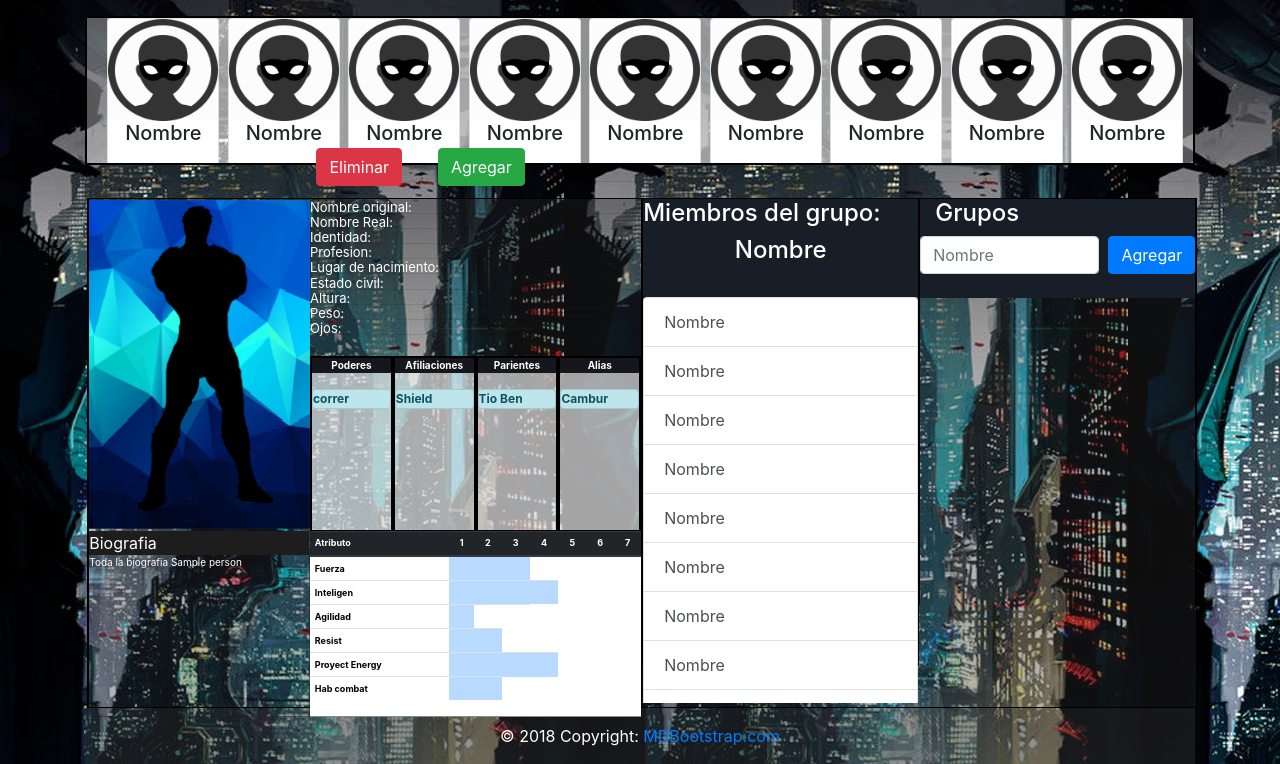
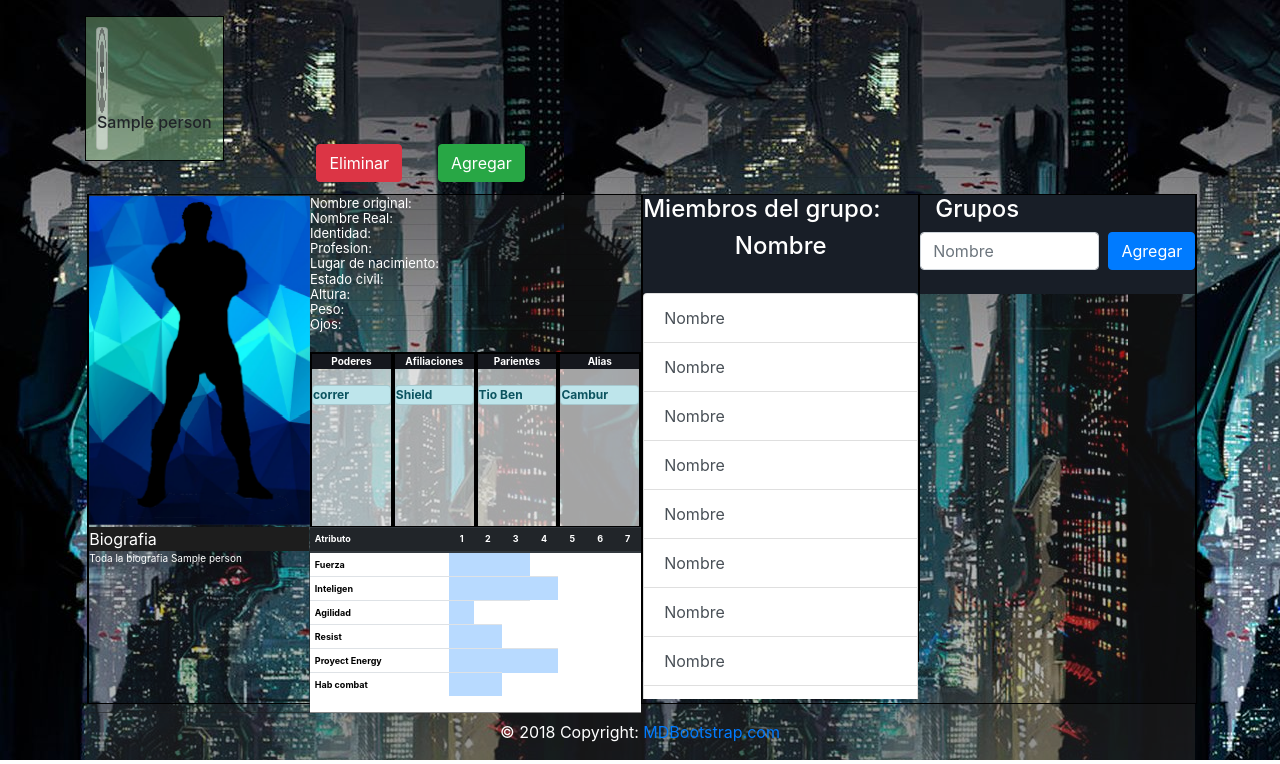
Before and after one commit to adnavarro/ProjectMarvel, a Django app: page /battle/ in a window 1280 px wide. Shown: the part 65-829 px from the top of the page. Run offline with Django 3.2, Linux system fonts and the light colour scheme; tables that the repository leaves empty hold one stand-in row (values such as "Sample post"); lists and menus that the app fills with data are empty; some libraries are stand-ins or nearby versions.

Commit message:
Arreglando detalles

```diff
--- a/marvel/static/marvel/css/battle.css
+++ b/marvel/static/marvel/css/battle.css
@@ -5,22 +5,42 @@ nav{
     background-color:rgba(255, 255, 255, 0.342);
 }
 .navegacion{
-    height: 15%;
-    width: 100%;
-    background-color:rgba(255, 255, 255, 0.342);
-    border-right:2px solid black;
-    border-left:2px solid black;
-    border-top:2px solid black;
-    border-bottom:2px solid black;
+    height:145px;
+    width: auto;
+
+    overflow-y: hidden;
+    overflow-x: auto;
+    white-space: nowrap;
+    display: inline-flex;
+
+
+    padding: 10px;
+
+
+    background-color:rgba(166, 245, 164, 0.342);
+    border-right:1px solid black;
+    border-left:1px solid black;
+    border-top:1px solid black;
+    border-bottom:1px solid black;
 }
-#miniaturas_heroes{
-    background-color:rgba(255, 255, 255, 0.342);
-    overflow-x: auto;
-    overflow-y: hidden;
-    white-space: nowrap;
-    margin-left: 0.5%;
-    height: 145px;
-    width: 100%;
+
+#carta_personaje{
+    width: 10%;
+    height: 100%;
+    background: rgba(255, 255, 255, 0.521);
+    transition: all 0.5s;
+}
+#miniatura_personaje{
+    opacity: 0.5;
+}
+#carta_personaje:hover {
+    background-color: white;
+}
+#carta_personaje:hover #miniatura_personaje {
+    opacity: 1;
+}
+#carta_personaje:active {
+    background-color: rgb(169, 194, 240);
 }
 
 #edicion_grupo{
@@ -39,6 +59,9 @@ nav{
     height: 100%;
     border-right:1px solid black;
     border-left:1px solid black;
+}
+#miniatura_personaje :hover{
+    opacity: 0;
 }
 #titulo_listado{
     background-color: rgb(24, 30, 39);
--- a/marvel/templates/marvel/battles.html
+++ b/marvel/templates/marvel/battles.html
@@ -31,59 +31,14 @@
         <button class="btn btn-outline-success my-2 my-sm-0" type="submit">Search</button>
       </form>
     </nav>-->
-    <div id="miniaturas_heroes" class="row justify-content-between" >
 
-      <div class='card' style='width: 7rem; position: relative;'>
-        <img class='card-img-top ' src='../../static/marvel/img/iconHero.png' alt='Card image cap' style='width:100%; height : 70%'>
-        <center> <h5 class='card-title'>Nombre</h5> </center>
-      </div>
+        {%for data in obj%}
+        <li id='carta_personaje' class='card'>
+            <img id='miniatura_personaje'class='card-img-top rounded float-left ' src='../../static/marvel/img/iconHero.png' alt='Card image cap' style='width:100%; height : 70%'>
+            <center> <h6 class='card-title'>{{data.nombre}}</h6> </center>
+        </li>
+        {%endfor%}
 
-      <div class='card' style='width: 7rem; position: relative;'>
-          <img class='card-img-top ' src='../../static/marvel/img/iconHero.png' alt='Card image cap' style='width:100%; height : 70%'>
-          <center> <h5 class='card-title'>Nombre</h5> </center>
-      </div>
-
-      <div class='card' style='width: 7rem; position: relative;'>
-          <img class='card-img-top ' src='../../static/marvel/img/iconHero.png' alt='Card image cap' style='width:100%; height : 70%'>
-          <center> <h5 class='card-title'>Nombre</h5> </center>
-      </div>
-
-      <div class='card' style='width: 7rem; position: relative;'>
-        <img class='card-img-top ' src='../../static/marvel/img/iconHero.png' alt='Card image cap' style='width:100%; height : 70%'>
-        <center> <h5 class='card-title'>Nombre</h5> </center>
-      </div>
-
-      <div class='card' style='width:7rem; position: relative;'>
-        <img class='card-img-top ' src='../../static/marvel/img/iconHero.png' alt='Card image cap' style='width:100%; height : 70%'>
-        <center> <h5 class='card-title'>Nombre</h5> </center>
-      </div>
-
-      <div class='card' style='width: 7rem; position: relative;'>
-        <img class='card-img-top ' src='../../static/marvel/img/iconHero.png' alt='Card image cap' style='width:100%; height : 70%'>
-        <center> <h5 class='card-title'>Nombre</h5> </center>
-      </div>
-
-      <div class='card' style='width: 7rem; position: relative;'>
-        <img class='card-img-top ' src='../../static/marvel/img/iconHero.png' alt='Card image cap' style='width:100%; height : 70%'>
-        <center> <h5 class='card-title'>Nombre</h5> </center>
-      </div>
-
-      <div class='card' style='width: 7rem; position: relative;'>
-        <img class='card-img-top ' src='../../static/marvel/img/iconHero.png' alt='Card image cap' style='width:100%; height : 70%'>
-        <center> <h5 class='card-title'>Nombre</h5> </center>
-      </div>
-
-      <div class='card' style='width: 7rem; position: relative;'>
-        <img class='card-img-top ' src='../../static/marvel/img/iconHero.png' alt='Card image cap' style='width:100%; height :70%'>
-        <center> <h5 class='card-title'>Nombre</h5> </center>
-      </div>
-
-      <div class='card' style='width: 7rem; position: relative;'>
-        <img class='card-img-top ' src='../../static/marvel/img/iconHero.png' alt='Card image cap' style='width:100%; height : 70%'>
-        <center> <h5 class='card-title'>Nombre</h5> </center>
-      </div>
-
-    </div>
   </section>
   <hr>
   <section id="edicion_grupo" class="row justify-content-between" style="background-color:rgba(39, 39, 39, 0.342);color:white;" >
@@ -180,7 +135,7 @@
 
         </div><!--Fin datos primarios-->
 
-        {%for data in obj%}
+
         <section class="row" id="extra_datos">
             <div class="container" id="seccion_biografia"> <!--Seccion biografia-->
               <div class="panel panel-danger">
@@ -188,12 +143,14 @@
                   <div class="panel-body" id='contenido_biografia'>
                     <p>
                       Toda la biografia <!-- AQUI!!! SOLO QUIERO PROBAR QUE SI ESCRIBE TODOS LOS NOMBRES DE LA BSD -->
+                      {%for data in obj%}
                       {{data.nombre}}
+                      {%endfor%}
+
                     </p>
                   </div>
               </div>
             </div>
-            {%endfor%}
 
             <div class="container" id="seccion_estadisticas" > <!--Seccion Estadisticas-->
               <table class="table table-sm" id="estadisticas">
```
Also changed, not shown: marvel/static/marvel/js/BdToLocalStorage.js (added, +15 -0 lines).
